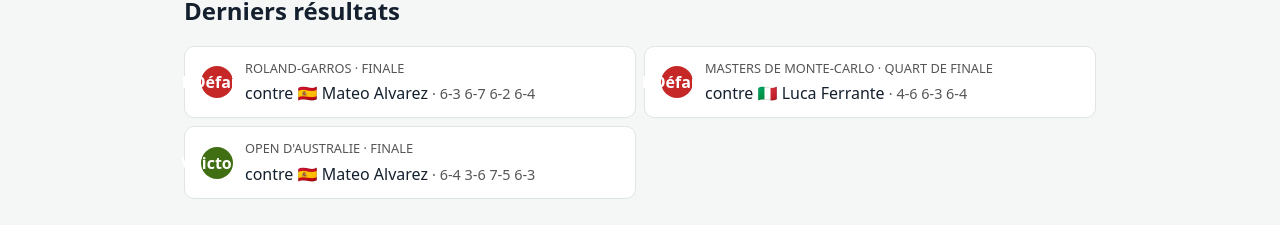
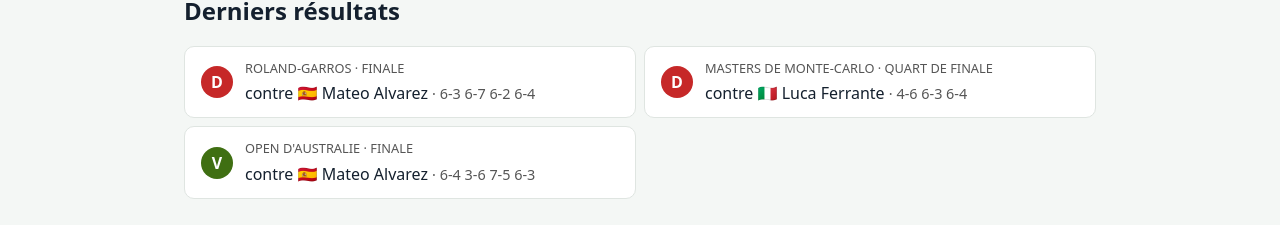
Before and after one commit to Labrosse-Anthony/racketlive, a React (Vite) app: page /joueurs/1 in a window 1280 px wide. Shown: the part 548-773 px from the top of the page. Built offline with nearby package versions, Linux system fonts and the light colour scheme.

Commit message:
Déplacer .visuellement-cache dans index.css

```diff
--- a/src/components/tournaments/TournamentResults.css
+++ b/src/components/tournaments/TournamentResults.css
@@ -47,14 +47,6 @@
   color: var(--text-muted);
 }
 
-.visuellement-cache {
-  position: absolute;
-  width: 1px;
-  height: 1px;
-  overflow: hidden;
-  clip: rect(0 0 0 0);
-  white-space: nowrap;
-}
 
 @media (min-width: 768px) {
   .resultats {
--- a/src/index.css
+++ b/src/index.css
@@ -113,6 +113,18 @@
     color 0.15s;
 }
 
+.visuellement-cache {
+  position: absolute;
+  width: 1px;
+  height: 1px;
+  margin: -1px;
+  padding: 0;
+  overflow: hidden;
+  clip-path: inset(50%);
+  white-space: nowrap;
+  border: 0;
+}
+
 @media (prefers-reduced-motion: reduce) {
   *,
   *::before,
--- a/src/pages/ClassementsPage.jsx
+++ b/src/pages/ClassementsPage.jsx
@@ -1,7 +1,7 @@
 import { useEffect, useState } from 'react'
 import { getRanking } from '../services/api/rankingsApi.js'
 import { usePageTitle } from '../hooks/usePageTitle.js'
-import RankingsTable from '../components/rankings/RankingsTable.jsx'
+import RankingsList from '../components/rankings/RankingsList.jsx'
 import Pagination from '../components/ui/Pagination.jsx'
 import './ClassementsPage.css'
 
@@ -101,7 +101,7 @@
 
       {!chargement && joueursFiltres.length > 0 && (
         <>
-          <RankingsTable joueurs={joueursAvecRang} />
+          <RankingsList joueurs={joueursAvecRang} />
           <Pagination
             page={page}
             nombrePages={nombrePages}
```
